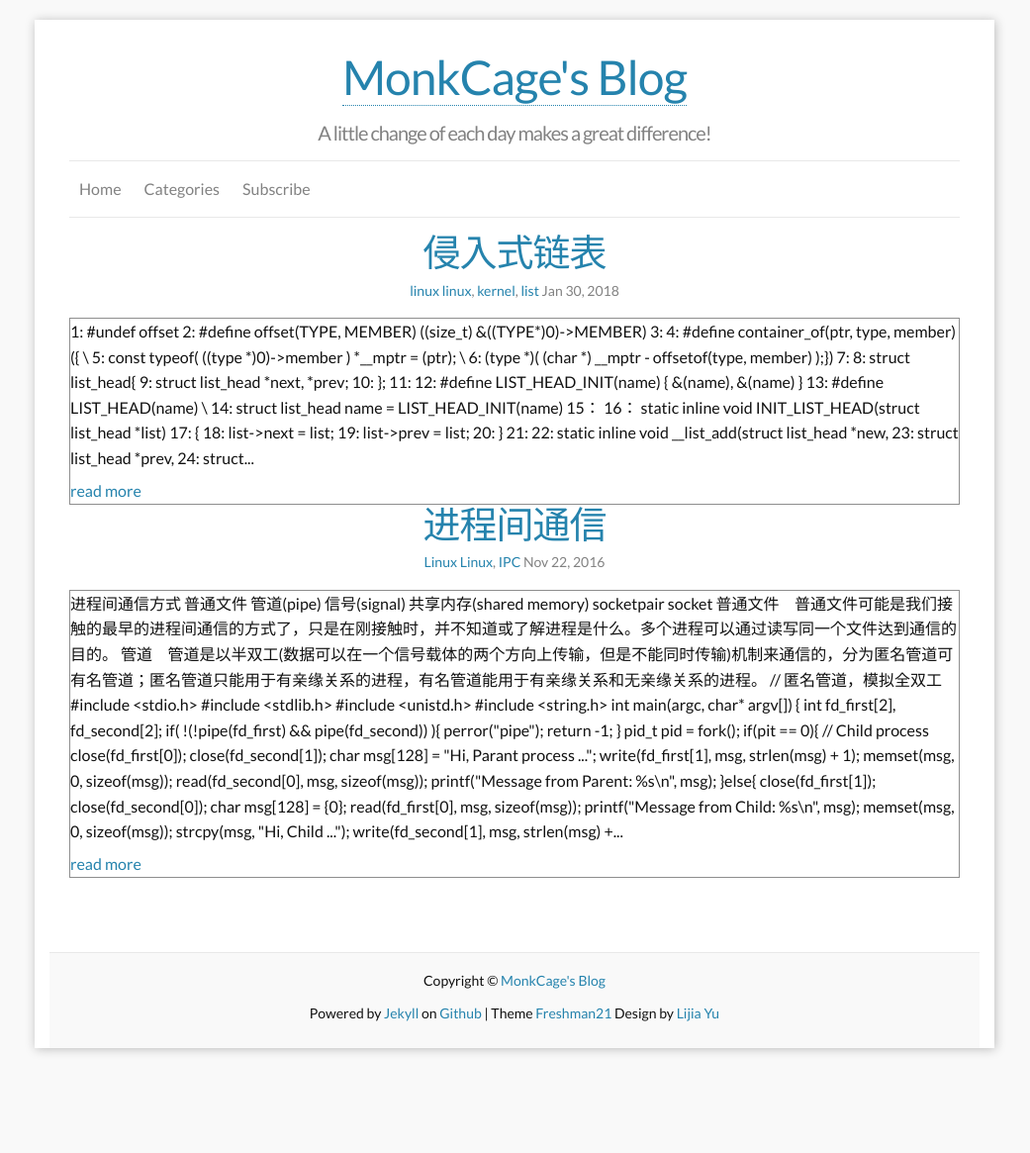
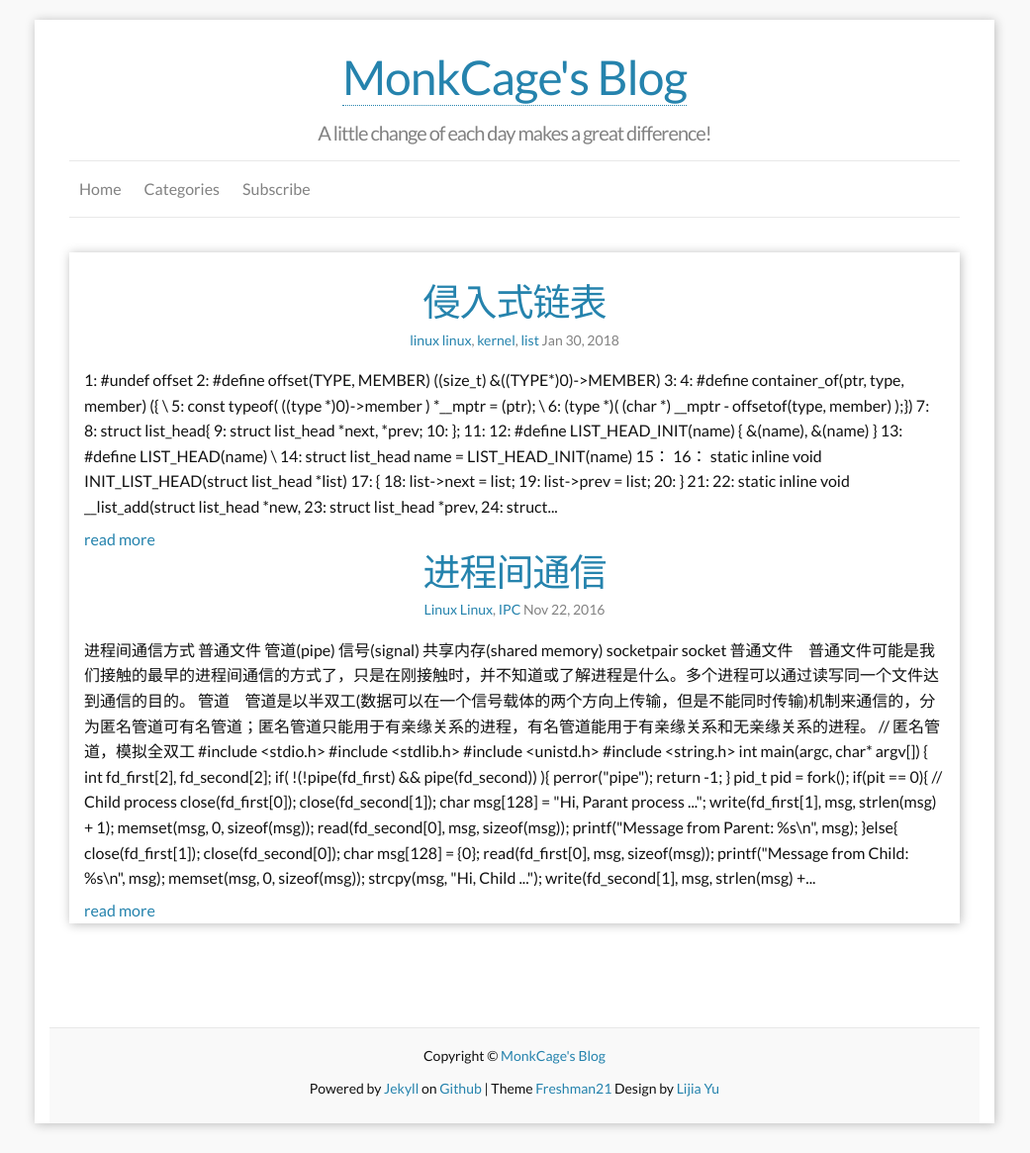
Before and after one commit to monkcage/blog, a Jekyll site: the page built from index.html, in a window 1280 px wide. Shown: the whole page at 99% size, without its empty margins (120-1161 px from the left). Built offline with Jekyll 4.4.1, drawn with Linux system fonts in a browser that asks for light colours; the list of posts is cut into pages by our own code; before the commit the page ends 1089 px from its top, so only the background shows below that.

Commit message:
Update index.html

```diff
--- a/index.html
+++ b/index.html
@@ -2,7 +2,7 @@
 layout: default
 ---
 
-<div class="home">
+<div class="container">
   <div class="post" itemscope itemtype="http://schema.org/BlogPosting" >
 
     {% for post in paginator.posts %}
@@ -32,7 +32,7 @@ layout: default
     {%- capture _excerpt -%}<p>{{- post.excerpt | strip_html | truncatewords: 100 -}}</p> {%- endcapture -%}
     {%- capture _link -%}<a href="{{- post.url | absolute_url -}}">read more</a>{%- endcapture -%}
     {%- assign _content = _excerpt | append: _link -%}
-    <div style="border:1px solid #8e8e8e">
+    <div>
       {{ _content }}
     </div>
 
```
